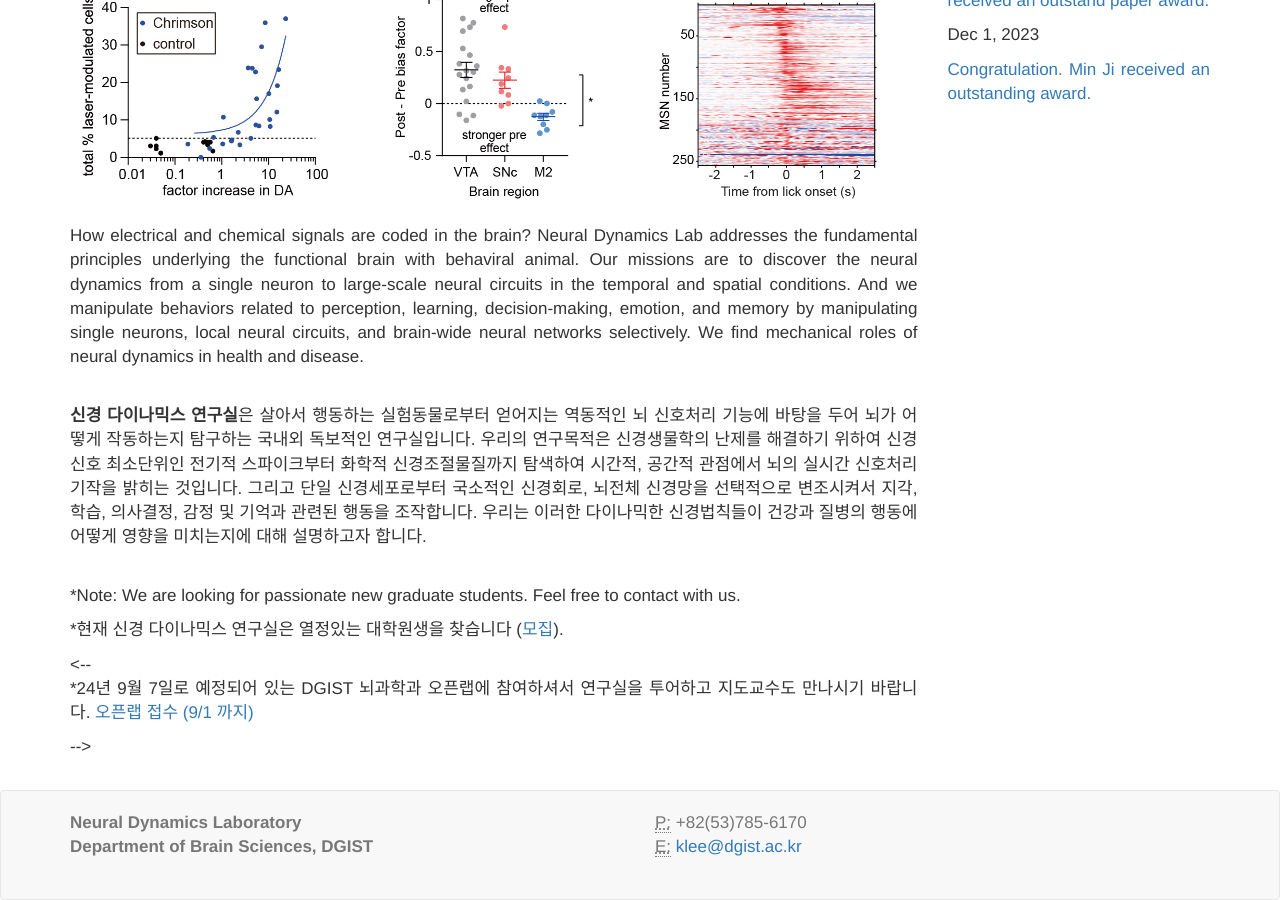
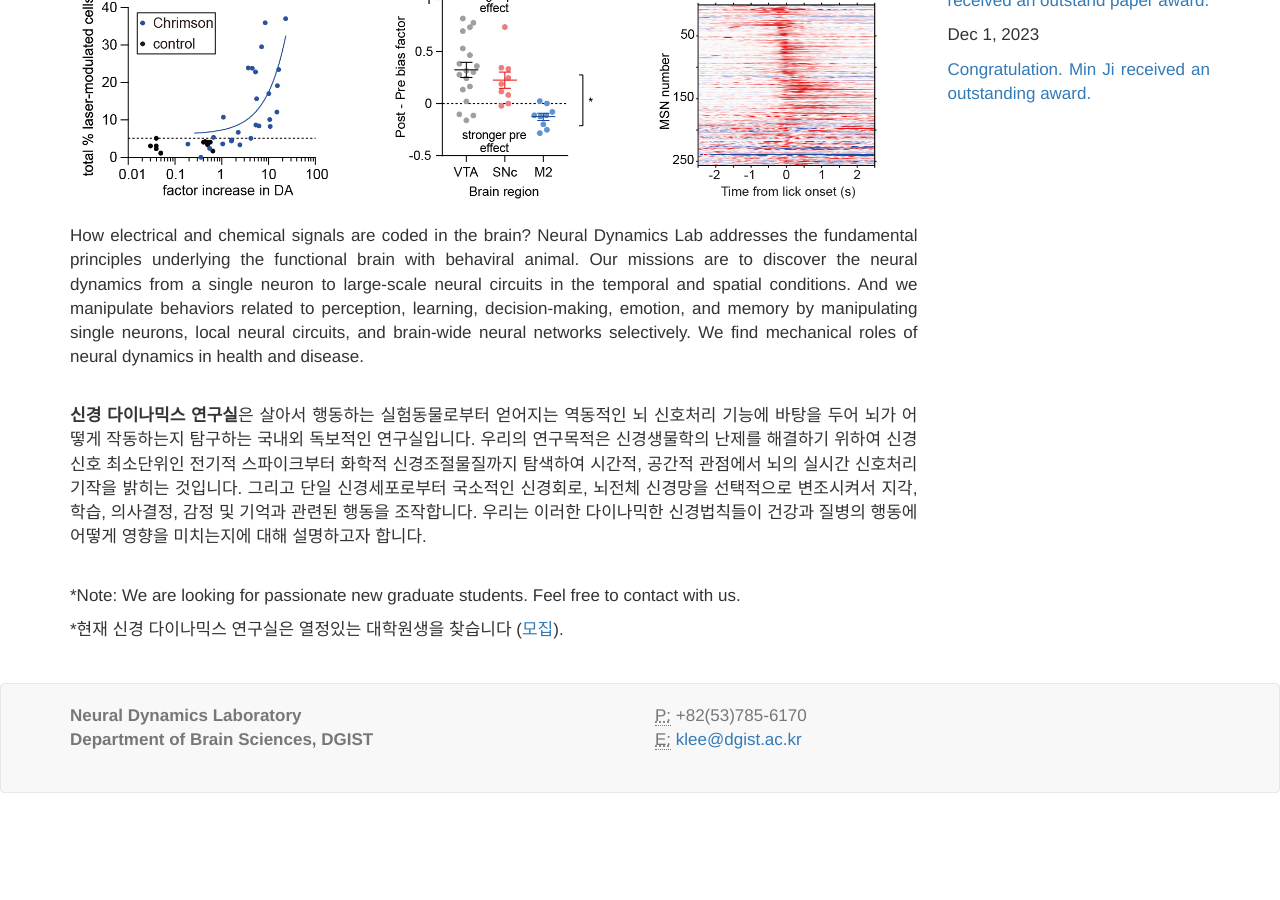
Before and after one commit to kleelab/kleelab.github.io, a Jekyll site: the page built from index.html, in a window 1280 px wide and 900 px high, scrolled down 611 px. Built offline with Jekyll 4.4.1, drawn with Linux system fonts in a browser that asks for light colours; nearby versions of some CDN libraries; a style sheet for code colours, icons or effects is not loaded; after the commit the page ends 1404 px from its top, so only the background shows below that.

Commit message:
Update index.html

```diff
--- a/index.html
+++ b/index.html
@@ -20,4 +20,3 @@ layout: home
 <br>
 <p>*Note: We are  looking for passionate new graduate students. Feel free to contact with us.</p>
 <p>*현재 신경 다이나믹스 연구실은 열정있는 대학원생을 찾습니다 (<a href="{{ site.url }}{{ site.baseurl }}/joinus">모집</a>).</p>
-<-- <p>*24년 9월 7일로 예정되어 있는 DGIST 뇌과학과 오픈랩에 참여하셔서 연구실을 투어하고 지도교수도 만나시기 바랍니다. <a href="https://www.dgist.ac.kr/prog/scsbjtOpenlab/gadm/sub03_02/list.do">오픈랩 접수 (9/1 까지)</a></p>-->
```
